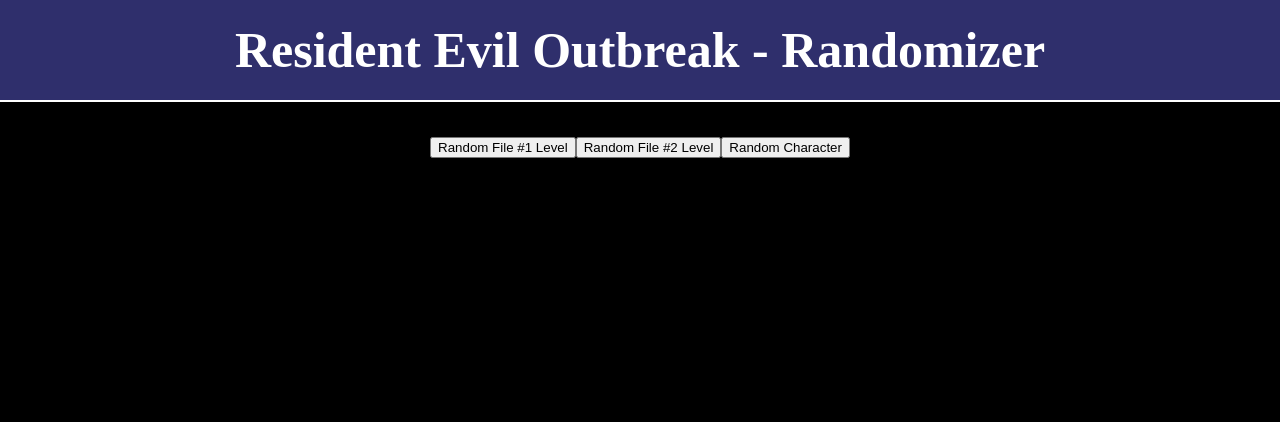
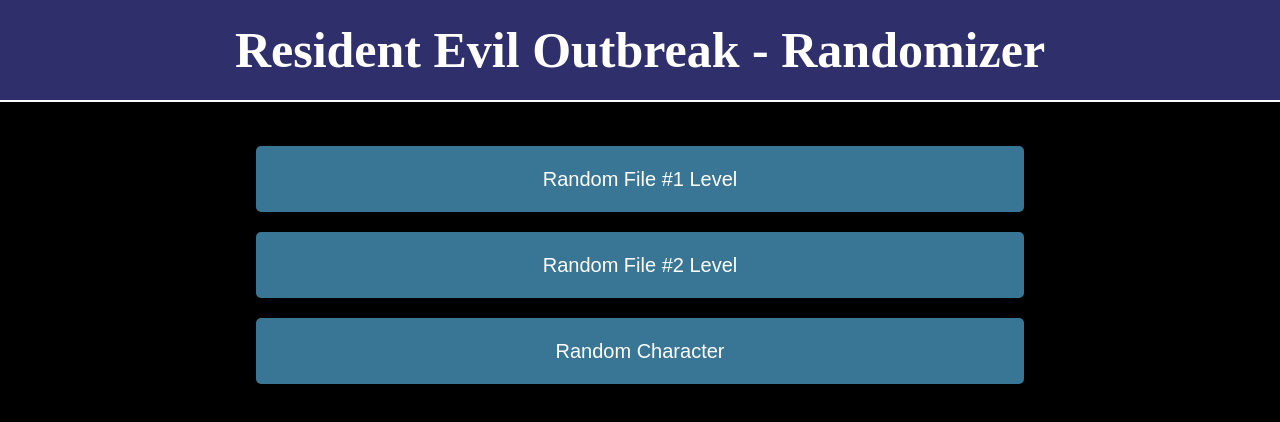
Before and after one commit to CandaceAndrews/Resident-Evil-Outbreak-Random, a Vue app: page / in a window 1280 px wide. Shown: the top 422 px of the page. Built offline with nearby package versions, Linux system fonts and the light colour scheme.

Commit message:
npm run build

```diff
--- a/src/views/HomePage.vue
+++ b/src/views/HomePage.vue
@@ -3,10 +3,12 @@
         <div class="banner">
             <h1 class="header">Resident Evil Outbreak - Randomizer</h1>
         </div>
-        <div class="buttons">
+        <div class="button-section">
             <button @click="pickRandomFile1Level">Random File #1 Level</button>
             <button @click="pickRandomFile2Level">Random File #2 Level</button>
             <button @click="pickRandomCharacter">Random Character</button>
+        </div>
+        <div class="picked">
             <p>{{ selectedName }}</p>
         </div>
     </div>
@@ -54,4 +56,39 @@
     margin-top: 0px;
     border-bottom: 2px solid white;
 }
+
+
+.button-section {
+  display: flex;
+  flex-direction: column;
+  align-items: center; /* Center items horizontally */
+  justify-content: center; /* Center items vertically */
+}
+
+.button-section button {
+    font-size: 20px; /* Adjust the font size as needed */
+    max-height: 35%;
+    width: 60%;
+    margin: 10px 80px 10px 80px;
+    padding: 18px;
+    background-color: #397595;
+    color: white;
+    line-height: 1.5;
+    border: none;
+    border-radius: 5px;
+    cursor: pointer;
+    transition: background-color 0.3s ease;
+
+}
+
+.picked {
+    display: flex;
+    align-items: center;
+    font-size: 40px;
+    color: rgb(255, 135, 135);
+    display: flex;
+    flex-direction: column;
+    align-items: center;
+    justify-content: center;
+}
 </style>
```
